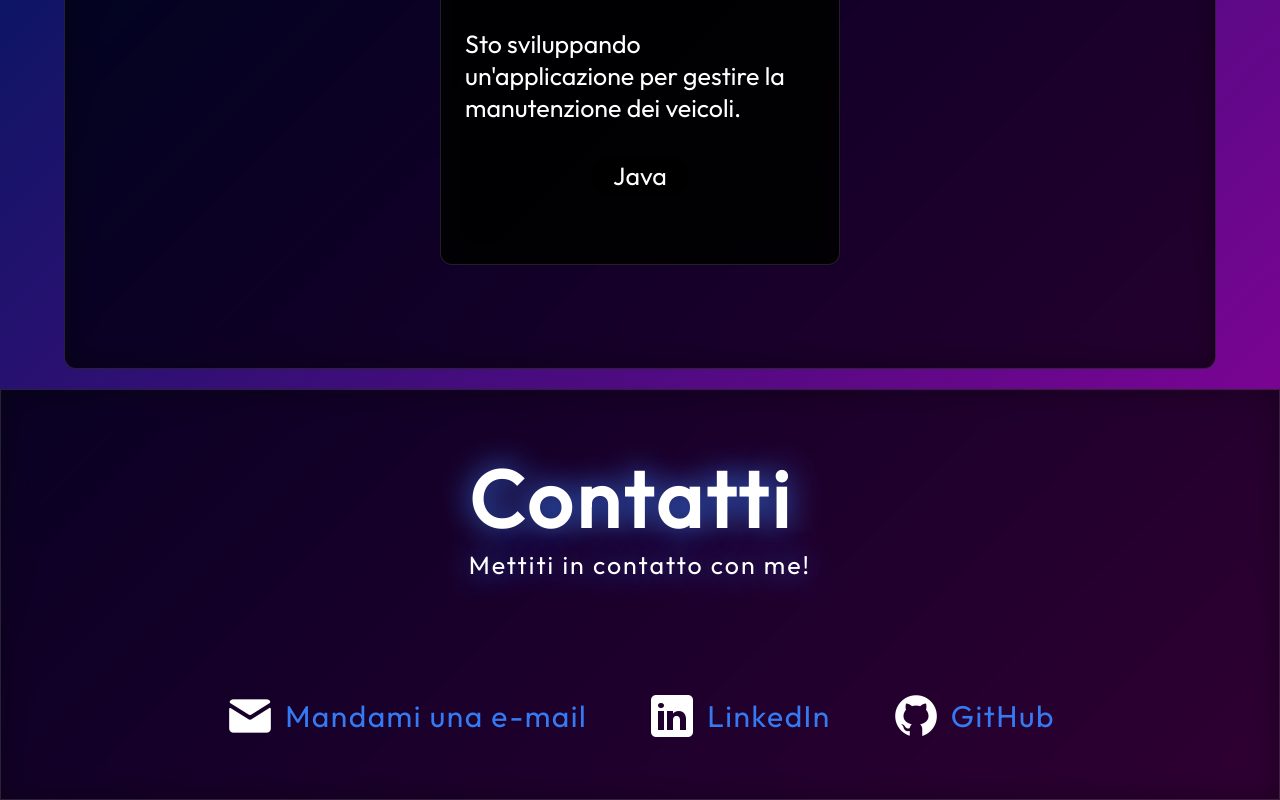
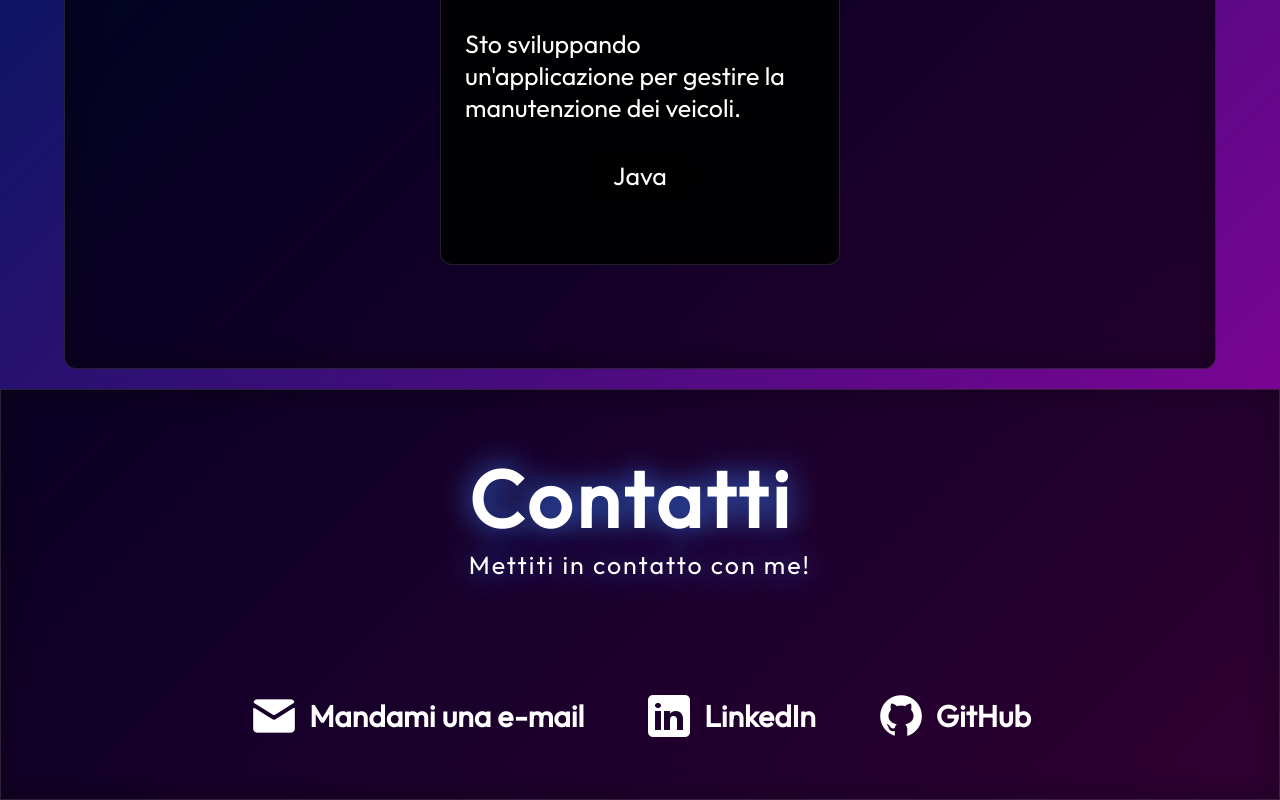
Before and after one commit to ale70029/portoflio_website, a React (Vite) app: page / in a window 1280 px wide. Shown: the part 4746-5546 px from the top of the page. Built offline with nearby package versions, Linux system fonts and the light colour scheme.

Commit message:
updated contact links style

```diff
--- a/src/components/Contact/Contact.module.css
+++ b/src/components/Contact/Contact.module.css
@@ -58,6 +58,7 @@
     display: flex;
     flex-direction: row;
     align-items: center;
+    justify-content: center;
     list-style: none;
     gap: 60px;
 
@@ -65,6 +66,10 @@
 
 .links a {
     text-decoration: none;
+    color: var(--text);
+}
+
+.links a:hover{
     color: var(--glow);
 }
 
@@ -72,23 +77,20 @@
     display: flex;
     align-items: center;
     gap: 10px;
+
 }
 
 .link h2 {
-    color: var(--color-text);
-    text-decoration: none;
     font-size: 30px;
-    font-weight: 400;
-    letter-spacing: 1.5px;
 }
 
 .link h4 {
-    color: var(--color-text);
-    text-decoration: none;
     font-size: 20px;
     font-weight: 400;
 
 }
+
+
 
 @media screen and (max-width:830px) {
     .container {
```
